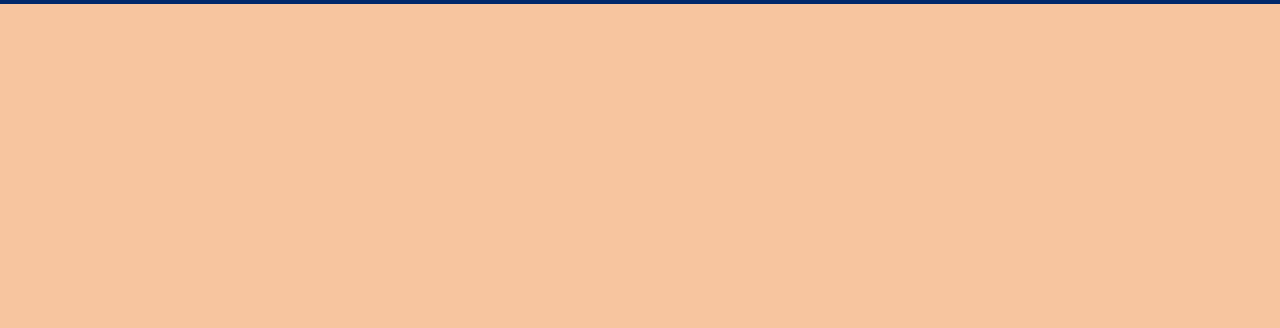
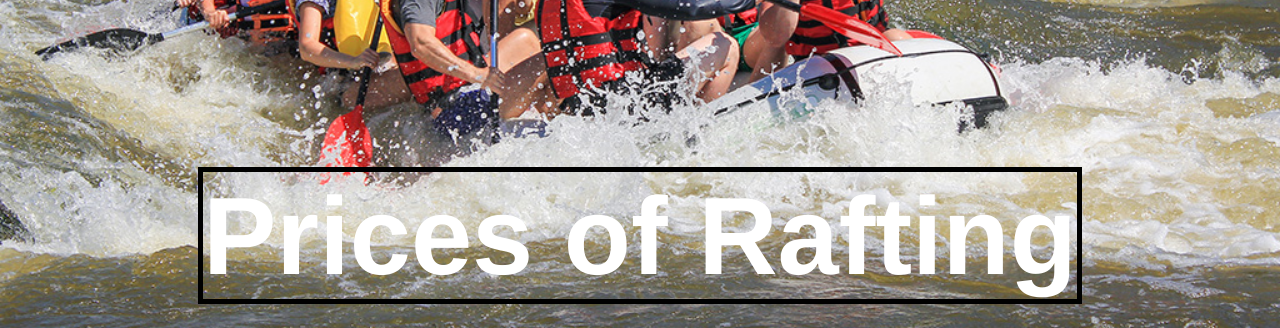
Before and after one commit to jadams868/wdd130, a plain HTML site: page wwr/rafting-prices.html in a window 1280 px wide. Shown: the part 472-800 px from the top of the page. Drawn offline with Linux system fonts and the light colour scheme.

Commit message:
updated rafting prices subpage

```diff
--- a/wwr/rafting-prices.html
+++ b/wwr/rafting-prices.html
@@ -20,8 +20,10 @@
     </header>
 
     <main>
-    <img id="" class= "" src="" alt="">
-
+        <div id="rafting-prices-title">
+            <img id="rafting-prices-hero" class= "" src="images/rafting10_1024.jpg" alt="Picture of group going down a river in a raft">
+            <h1 class="prices-title">Prices of Rafting</h1>
+        </div>
     </main>
 
     <footer>
--- a/wwr/styles/style.css
+++ b/wwr/styles/style.css
@@ -65,6 +65,33 @@ nav a {
 }
 #hero-msg h1, #hero-msg h4 {
     text-align: center;
+}
+
+/* 2nd page stuff */
+#rafting-prices-hero {
+    width: 100%;
+}
+#rafting-prices-title {
+    display: grid;
+    grid-template-columns: 1fr;
+}
+#rafting-prices-title img {
+    grid-row: 1/3;
+    grid-column: 1/2;
+}
+.prices-title {
+    color: White;
+    font-family:Helvetica, sans-serif;
+    font-size: 5em;
+    text-align: center;
+    border: 5px solid black;
+    grid-row: 2/3;
+    grid-column: 1/2;
+    margin: 5% auto;
+
+
+    /* -webkit-text-stroke: #00296B .01px; */
+
 }
 .button-box {
     text-align: center;
```
Also changed, not shown: wwr/images/rafting10_1024.jpg (added), wwr/images/rafting17_600.jpg (added).
